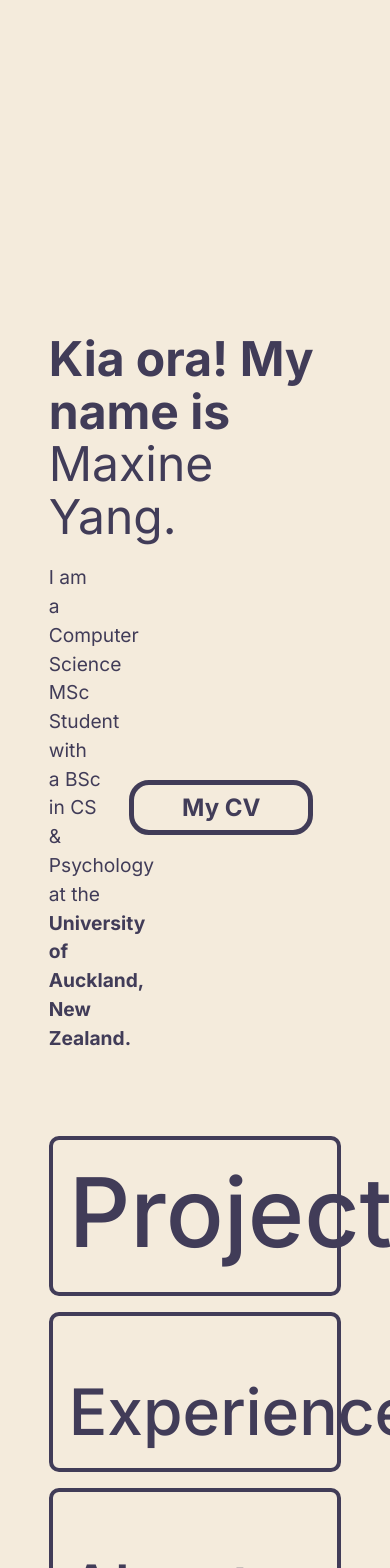
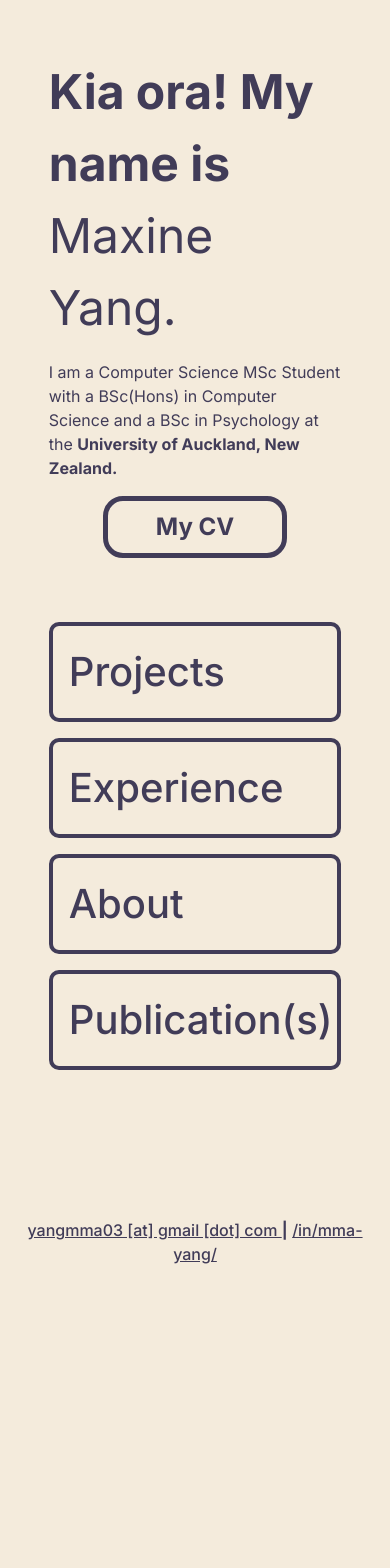
Before and after one commit to yangmma/yangmma.github.io, a React (Vite) app in the folder React-Website/: page /publications in a window 390 px wide. Shown: the top 1568 px of the page. After the commit the page ends 1314 px from the top, so only its background shows below. Built offline with nearby package versions, Linux system fonts and the light colour scheme.

Commit message:
Fixed all issues with responsiveness and ensured links are functional.

```diff
--- a/React-Website/src/components/Introduction.jsx
+++ b/React-Website/src/components/Introduction.jsx
@@ -1,12 +1,18 @@
 import React from "react";
 import styled from "styled-components";
+import CV from "../assets/Maxine Yang CV 2026-1.pdf";
+
 
 const IntroContainer = styled.div`
     display: grid;
     width: 75vw;
-    max-width: 850px;
+    max-width: 810px;
     grid-template-columns: 1fr 1fr 15rem;
     grid-template-rows: 1fr 1fr;
+    @media (max-width: 1110px) {
+        grid-template-columns: 1fr;
+        grid-template-rows: auto;
+    }
 `;
 
 const Header = styled.div`
@@ -14,9 +20,12 @@ const Header = styled.div`
     grid-row: 1;
     align-self: end;
     margin: 0;
+    @media (max-width: 1110px) {
+        grid-row: 1;
+    }
 `;
 
-const HeaderText = styled.h1`
+const HeaderText = styled.h2`
     margin-bottom: 0;
     font-family: 'Inter', sans-serif;
     font-size: 3rem;
@@ -35,6 +44,10 @@ const Bolded = styled.span`
 const Body = styled.div`
     grid-row: 2;
     grid-column: 1 / 3;
+    @media (max-width: 1110px) {
+        grid-column: 1;
+        grid-row: 2;
+    }
 `;
 
 const ButtonHolder = styled.div`
@@ -43,9 +56,13 @@ const ButtonHolder = styled.div`
     display: flex;
     justify-content: center;
     align-items: center;
+    @media (max-width: 1110px) {
+        grid-column: 1;
+        grid-row: 3;
+    }
 `;
 
-const Button = styled.button`
+const Button = styled.a`
     border: 5px solid #413C58;
     color: #413C58;
     background-color: transparent;
@@ -72,10 +89,10 @@ export default function Introduction ( ) {
                 <HeaderText>Kia ora! My name is <Unbolded>Maxine Yang.</Unbolded></HeaderText>
             </Header>
             <Body>
-                <BodyText>I am a Computer Science MSc Student with a BSc in CS & Psychology at the <Bolded>University of Auckland, New Zealand.</Bolded></BodyText>
+                <BodyText>I am a Computer Science MSc Student with a BSc(Hons) in Computer Science and a BSc in Psychology at the <Bolded>University of Auckland, New Zealand.</Bolded></BodyText>
             </Body>
             <ButtonHolder>
-                <Button><Bolded>My CV</Bolded></Button>
+                <Button href={CV} target="_blank" rel="noopener noreferrer"><Bolded>My CV</Bolded></Button>
             </ButtonHolder>
         </IntroContainer>
     )
--- a/React-Website/src/components/Navigation.jsx
+++ b/React-Website/src/components/Navigation.jsx
@@ -20,7 +20,7 @@ const ProjectsSquare = styled(Link)`
     background: transparent;
     border-radius: 10px;
     font-size: 6rem;
-    padding: 0 0 0.5rem 1rem;
+    padding: 0.5rem;
 
     display: flex;
     align-items: flex-end;
@@ -28,6 +28,8 @@ const ProjectsSquare = styled(Link)`
     @media (max-width: 1000px) {
         grid-row: auto;
         grid-column: 1;
+        font-size: 2.5rem;
+        padding: 1rem;
     }
 
     &:hover{
@@ -44,7 +46,7 @@ const ExperienceSquare = styled(Link)`
     background: transparent;
     border-radius: 10px;
     font-size: 4rem;
-    padding: 0 0 0.5rem 1rem;
+    padding: 0.5rem;
 
     display: flex;
     align-items: flex-end;
@@ -52,6 +54,8 @@ const ExperienceSquare = styled(Link)`
     @media (max-width: 1000px) {
         grid-row: auto;
         grid-column: 1;
+        font-size: 2.5rem;
+        padding: 1rem;
     }
 
     &:hover{
@@ -68,7 +72,7 @@ const PublicationsSquare = styled(Link)`
     background: transparent;
     border-radius: 10px;
     font-size: 3rem;
-    padding: 0 0 0.5rem 1rem;
+    padding: 0.5rem;
 
     display: flex;
     align-items: flex-end;
@@ -76,6 +80,8 @@ const PublicationsSquare = styled(Link)`
     @media (max-width: 1000px) {
         grid-row: auto;
         grid-column: 1;
+        font-size: 2.5rem;
+        padding: 1rem;
     }
 
     &:hover{
@@ -92,14 +98,15 @@ const AboutSquare = styled(Link)`
     background: transparent;
     border-radius: 10px;
     font-size: 4rem;
-    padding: 0 0 0.5rem 1rem;
-
+    padding: 0.5rem;
     display: flex;
     align-items: flex-end;
 
     @media (max-width: 1000px) {
         grid-row: auto;
         grid-column: 1;
+        font-size: 2.5rem;
+        padding: 1rem;
     }
 
     &:hover{
--- a/React-Website/src/components/PageLayout.jsx
+++ b/React-Website/src/components/PageLayout.jsx
@@ -10,7 +10,6 @@ const PageHeading = styled.div`
 `
 
 const PageTitle = styled.h1`
-    font-size: 6rem;
     font-weight: 600;
     margin: 0;
     color: #413C58;
--- a/React-Website/src/components/widgets/Footer.jsx
+++ b/React-Website/src/components/widgets/Footer.jsx
@@ -4,6 +4,7 @@ import styled from "styled-components";
 const FooterContainer = styled.footer`
     margin: 2rem 0 2rem 0;
     text-align: center;
+    color: #413C58;
 `
 
 const Bolded = styled.span`
@@ -12,7 +13,7 @@ const Bolded = styled.span`
 
 export default function Footer () {
     return(<>
-        <FooterContainer>yangmma03 [at] gmail [dot] com <Bolded>|</Bolded> /in/mma-yang/</FooterContainer>
+        <FooterContainer> <a style={{ textDecoration: "underline" }} href="mailto:yangmma03@gmail.com">yangmma03 [at] gmail [dot] com </a> <Bolded>|</Bolded> <a style={{ textDecoration: "underline" }} href="https://www.linkedin.com/in/mma-yang/" target="_blank"> /in/mma-yang/ </a> </FooterContainer>
     </>)
 
 }
--- a/React-Website/src/index.css
+++ b/React-Website/src/index.css
@@ -35,16 +35,25 @@ h1 {
   font-size: 6rem;
   line-height: 1.1;
   color: #413C58;
+  @media (max-width: 500px){
+    font-size: 3rem;
+  }
 }
 
 h2 {
   font-size: 4rem;
   color: #413C58;
+  @media (max-width: 500px){
+    font-size: 2rem;
+  }
 }
 
 p {
   font-size: 1.2rem;
   color: #413C58;
+  @media (max-width: 500px){
+    font-size: 1rem;
+  }
 }
 
 li {
--- a/React-Website/src/pages/Experience.jsx
+++ b/React-Website/src/pages/Experience.jsx
@@ -61,15 +61,16 @@ const MonthYear = styled.h1`
 
 const TimelineStyle = styled.div`
     grid-column: 2;
-    grid-row: 1 / span 3;
+    grid-row: 1 / 4;
     justify-self: center;
-    align-self: center;
+    align-self: flex-start;
     position: relative;
 `;
 
 const TimelineLine = styled.img`
-    height: 50vh;
-    min-height: 400px;
+    height: 52vh;
+    min-height: 430px;
+    width: 6px;
 `;
 
 const TimelineImage = styled.img`
@@ -84,6 +85,9 @@ const Context = styled.p`
     grid-column: 1;
     font-weight: 700;
 
+    @media (max-width: 1260px) {
+    display:  none;
+    }
 `;
 
 
@@ -182,8 +186,8 @@ export default function Page4() {
                         </TimelineImage>
                     ))}
                 </TimelineStyle>
-                <Context>Hover over the timeline and click or scroll!</Context>
             </ExperienceContainer>
+            <Context>Hover over the timeline and click or scroll!</Context>
 
             {/* Mobile Timeline */}
             <MobileTimeline>
--- a/React-Website/src/pages/Projects.jsx
+++ b/React-Website/src/pages/Projects.jsx
@@ -8,6 +8,7 @@ import Multiplayer from "../assets/AI Agent.png";
 import Feedback from "../assets/AutomatedFeedback.png";
 import Kettle from "../assets/kettle.png";
 import CampusGuessr from "../assets/campussguessr.png";
+import CCTV from '../assets/cctv.png';
 
 const MobileContainer = styled.div`
     display: flex;
@@ -23,8 +24,7 @@ const MobileEvent = styled.div`
     padding-bottom: 2rem;
 `;
 
-const MobileTitle = styled.h1`
-    font-size: 4rem;
+const MobileTitle = styled.h2`
 `;
 
 const MobileText = styled.p`
@@ -74,6 +74,7 @@ const ProjectPhoto = styled.img`
 
 const ProjectItem = styled.li`
     font-weight: ${({ active }) => (active ? "700" : "100")};
+    text-decoration: ${({ active }) => (active ? "underline" : "none")};
     cursor: pointer;
 `;
 
@@ -81,8 +82,12 @@ export default function Page3() {
 
     const projects = {
         multiplayer: {
-            text: "For my Bachelor of Science (Honours) thesis, I had the pleasure of specialising in Human Computer Interaction and conducting a research study on interaction designs for real-time multi-player dance with a deep-learning model. This paper involved design, development, and user studies, and has since been accepted into the MOCO'26 conference in Montpellier, France. This is also listed under the 'publications' tab of this website.",
+            text: "For my Bachelor of Science (Honours) thesis, I had the pleasure of specialising in Human Computer Interaction and conducting a research study on interaction designs for real-time multi-player dance with a deep-learning model. This paper involved design, development, and user studies, and has since been accepted into the MOCO'26 conference in Montpellier, France, for which I gave a conference talk. This is also listed under the 'publications' tab of this website.",
             image: Multiplayer,
+        },
+        cctv: {
+            text: <>I built a <a style={{ textDecoration: "underline" }} href='https://cctvtheband.com/' target="_blank"> website</a> for my first band, CCTV, which has since stopped performing. The prompt for this website was to create a 'silly, retro-style environment' that also provides essential information for anyone interested in booking the band. The website was built using Vue.js and also features a GIGS page that automatically scans the RSS feed of gig website UTR for upcoming shows involving the band.</>,
+            image: CCTV,
         },
         campusguessr: {
             text: "In my Software Tools and Techniques class (COMPSCI 732) I led UI/UX design and frontend development for a campus navigation web application. The idea for this application was to promote the learning of campus locations through gameification by drawing inspiration from Wordle and Geoguessr. I also assisted with backend and database integration. Repository and further details can be provided on request.",
@@ -108,6 +113,9 @@ export default function Page3() {
                     <ProjectItem active={selectedProject === "multiplayer"} onClick={() => setSelectedProject("multiplayer")}>
                         Multi-Player Dance w/ AI Models
                     </ProjectItem>
+                    <ProjectItem active={selectedProject === "cctv"} onClick={() => setSelectedProject("cctv")}>
+                        CCTV
+                    </ProjectItem>
                     <ProjectItem active={selectedProject === "campusguessr"} onClick={() => setSelectedProject("campusguessr")}>
                         CampusGuessr
                     </ProjectItem>
@@ -129,6 +137,11 @@ export default function Page3() {
                     <MobilePhoto src={projects.multiplayer.image} />
                 </MobileEvent>
                 <MobileEvent>
+                    <MobileTitle>CCTV</MobileTitle>
+                    <MobileText>{projects.cctv.text}</MobileText>
+                    <MobilePhoto src={projects.cctv.image} />
+                </MobileEvent>
+                <MobileEvent>
                     <MobileTitle>CampusGuessr</MobileTitle>
                     <MobileText>{projects.campusguessr.text}</MobileText>
                     <MobilePhoto src={projects.campusguessr.image} />
--- a/React-Website/src/pages/Publications.jsx
+++ b/React-Website/src/pages/Publications.jsx
@@ -1,12 +1,39 @@
 import React from "react";
 import PageLayout from "../components/PageLayout";
+import styled from "styled-components";
 
+const PubsContainer = styled.div`
+    display: grid;
+    grid-template-rows: auto auto;
+    grid-template-columns: 1fr;
+    gap: 2rem;
+
+    @media (max-width: 1260px) {
+        display: none;
+    }
+`;
+
+const PubsList = styled.ol`
+    grid-row: 1;
+    grid-column: 1;
+
+    list-style-type: lower-alpha;
+    font-size: 1.2rem;
+    list-style-position: inside;
+    padding: 0;
+    margin: 2rem 0 0 0;
+`;
 
 export default function Page5() {
 
     return (
         <>
             <PageLayout>Publications</PageLayout>
+            <PubsContainer>
+                <PubsList>
+                    <li>Maxine Yang, Rebecca Weber, and Danielle Lottridge. 2026. <span style={{ fontWeight: '700' }}> Designing Generative AI for Real-Time Multi-User Interaction in Co-Creative Dance</span>. In Proceedings of the 10th International Conference on Movement and Computing (MOCO '26). Association for Computing Machinery, New York, NY, USA, Article 12, 1–11. <a style = {{textDecoration: 'underline'}} href="https://doi.org/10.1145/3802842.3802865" target="_blank">https://doi.org/10.1145/3802842.3802865</a></li>
+                </PubsList>
+            </PubsContainer>
         </>
 
     );
```
Also changed, not shown: React-Website/src/assets/cctv.png (added), 1 other file (tests, documents, lock files or other folders).
